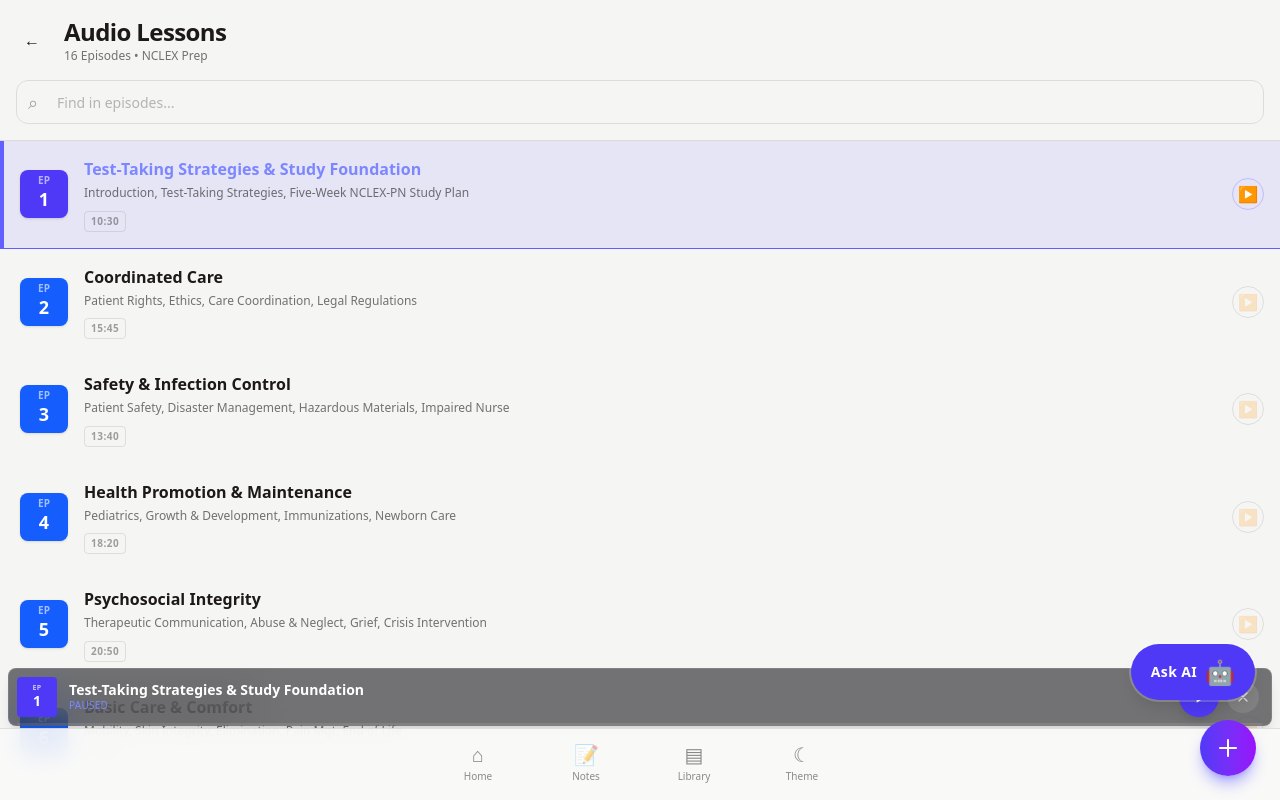
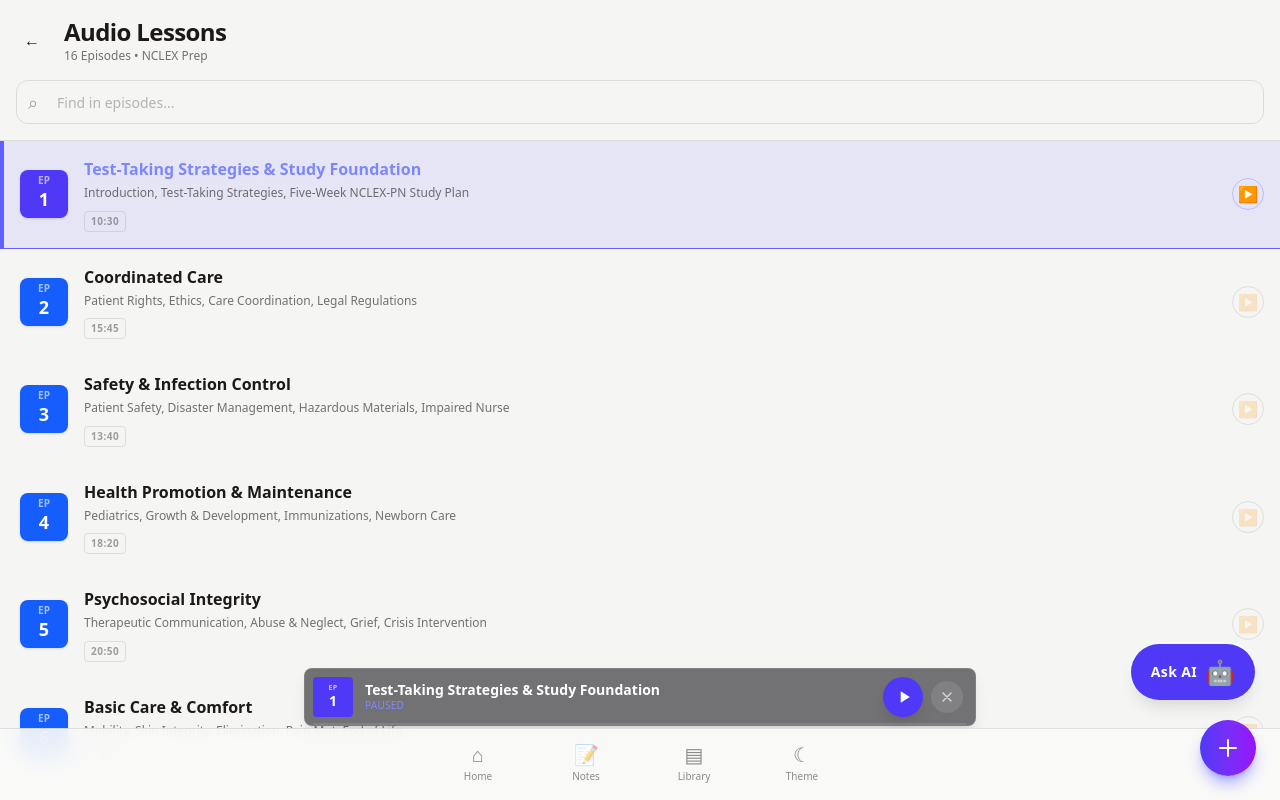
Before and after one commit to SGiQ/nclex-study-guide, a Next.js app: page /audio in a window 1280 px wide. Shown: the top 800 px of the page. Built offline with nearby package versions, Linux system fonts and the light colour scheme.

Commit message:
fix: Limit mini-player width to max-w-2xl to match content

```diff
--- a/app/components/Player.tsx
+++ b/app/components/Player.tsx
@@ -125,7 +125,7 @@ export default function Player() {
             {/* Mini Player */}
             {!isExpanded && (
                 <div
-                    className="fixed bottom-[74px] left-2 right-2 z-40 bg-[rgba(28,28,30,0.6)] backdrop-blur-xl border border-white/10 rounded-lg p-2 shadow-lg hover:bg-[rgba(44,44,46,0.7)] transition-colors"
+                    className="fixed bottom-[74px] left-0 right-0 mx-auto w-[calc(100%-1rem)] max-w-2xl z-40 bg-[rgba(28,28,30,0.6)] backdrop-blur-xl border border-white/10 rounded-lg p-2 shadow-lg hover:bg-[rgba(44,44,46,0.7)] transition-colors"
                 >
                     <div className="flex items-center gap-3">
                         {/* Thumbnail / Number */}
```
